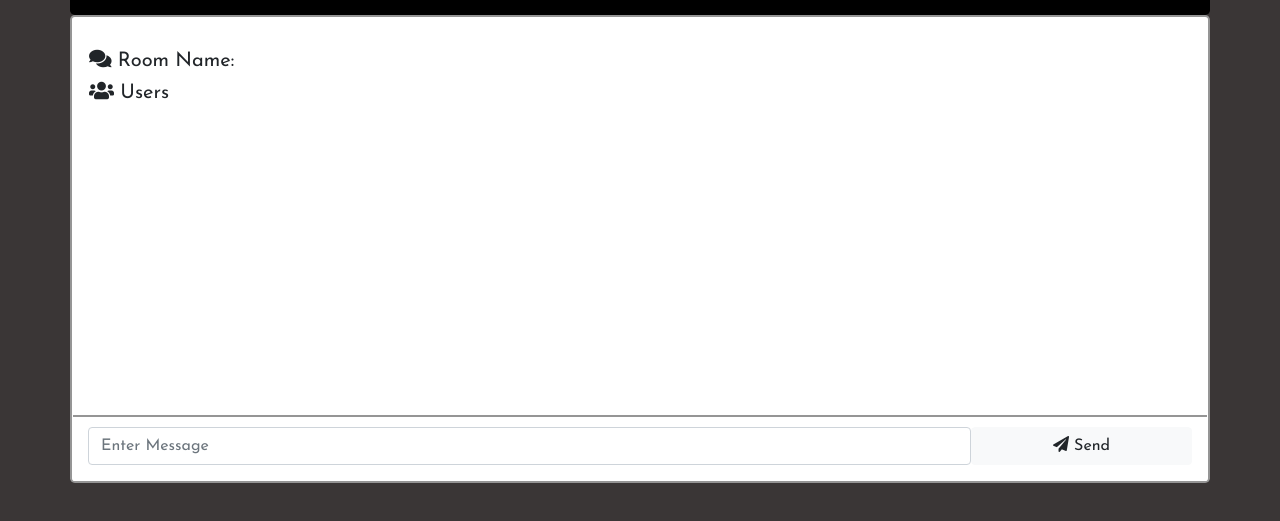
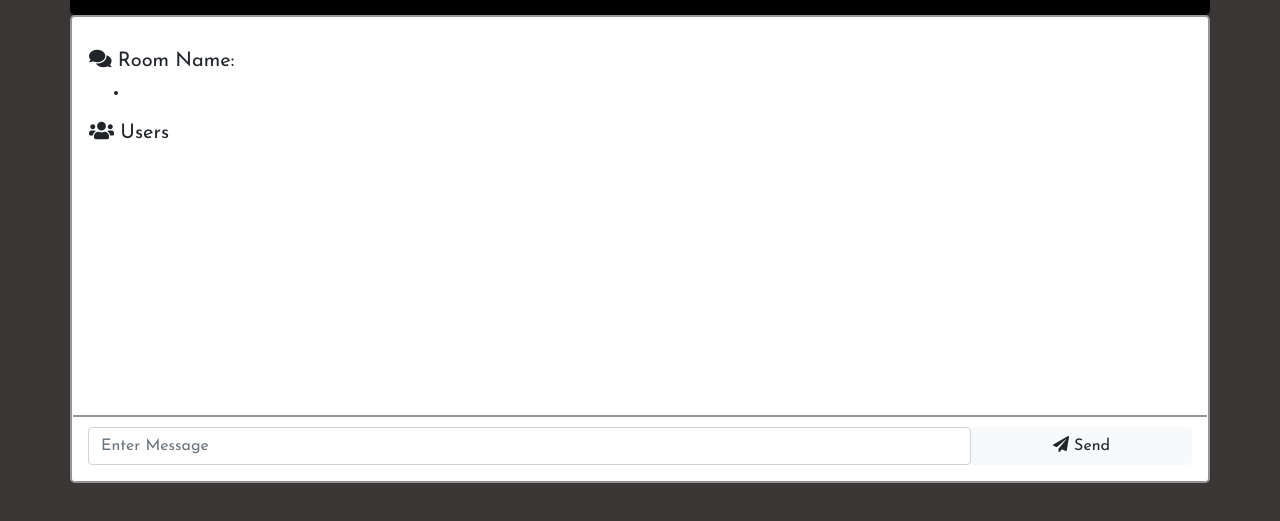
Before and after one commit to BinongKBey/Chatroom, a website: page public/chat.html in a window 1280 px wide. Shown: the part 81-602 px from the top of the page. Drawn offline with nearby package versions, Linux system fonts and the light colour scheme; no server answers.

Commit message:
A slight change in UI positions

```diff
--- a/public/chat.html
+++ b/public/chat.html
@@ -31,7 +31,11 @@
         <div class="col-sm-3"
           style="padding: 1em;font-size: medium !important;border-bottom: 2px solid rgba(95, 95, 95, 0.658);">
           <h5><i class="fas fa-comments"></i> Room Name:</h5>
-          <h4 id="room-name"></h4>
+          <ul>
+            <li>
+              <h5 id="room-name"></h5>
+            </li>
+          </ul>
           <h5><i class="fas fa-users"></i> Users</h5>
           <ul id="users">
 
```
Also changed, not shown: public/index.html (+2 -0 lines).
